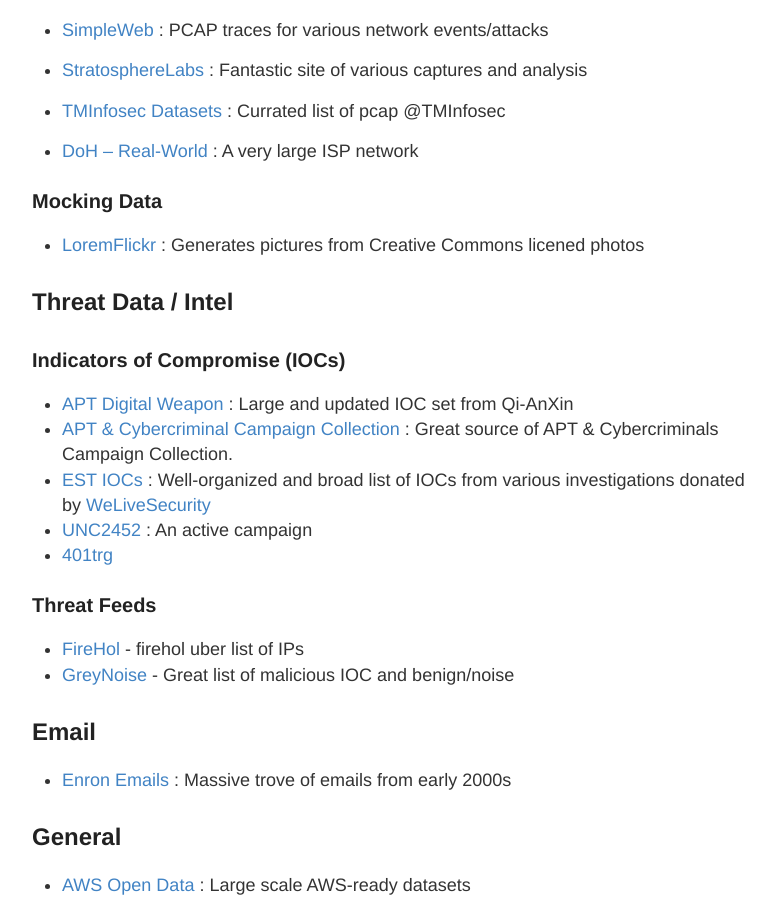
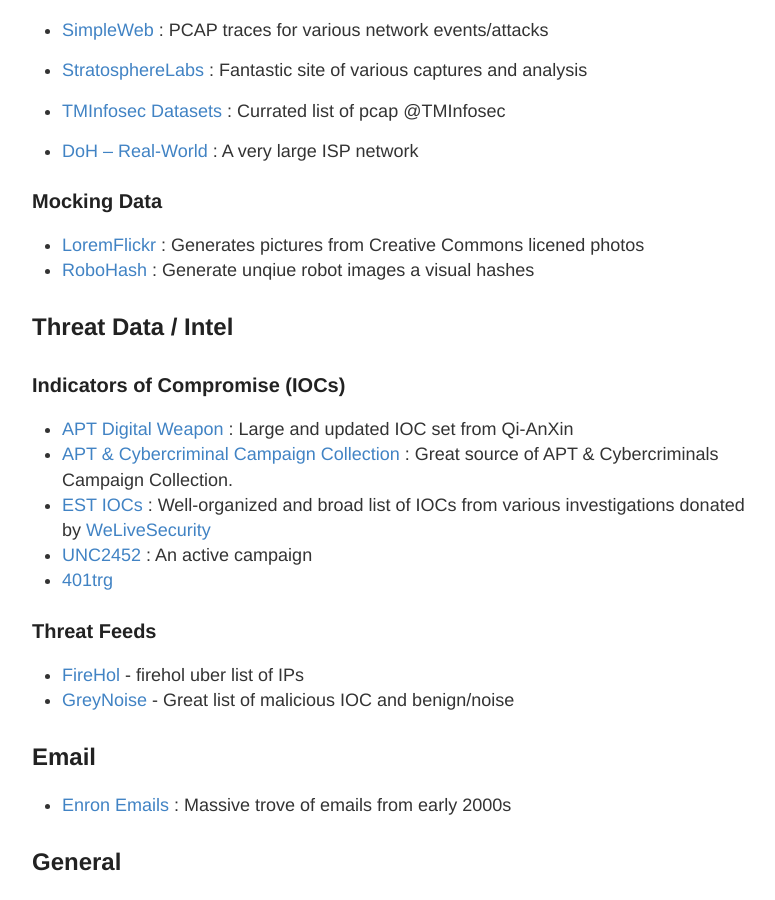
Before and after one commit to stevehenderson/stevehenderson.github.io, a Jekyll site: the page built from data.md, in a window 1280 px wide and 900 px high, scrolled down 1773 px. Shown: the whole window, without its empty margins (248-1023 px from the left). Built offline with Jekyll 4.4.1, drawn with Linux system fonts in a browser that asks for light colours.

Commit message:
Update data.md

```diff
--- a/data.md
+++ b/data.md
@@ -73,6 +73,7 @@
 ### Mocking Data
 
    * [LoremFlickr](https://loremflickr.com/) : Generates pictures from Creative Commons licened photos
+   * [RoboHash](https://robohash.org/) : Generate unqiue robot images a visual hashes
 
 ## Threat Data / Intel
 
```
